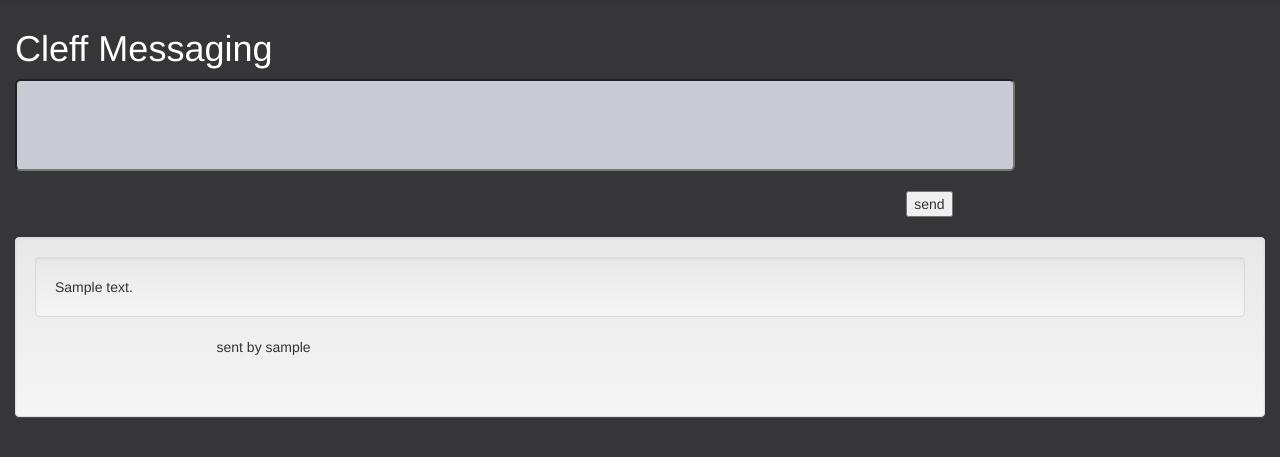
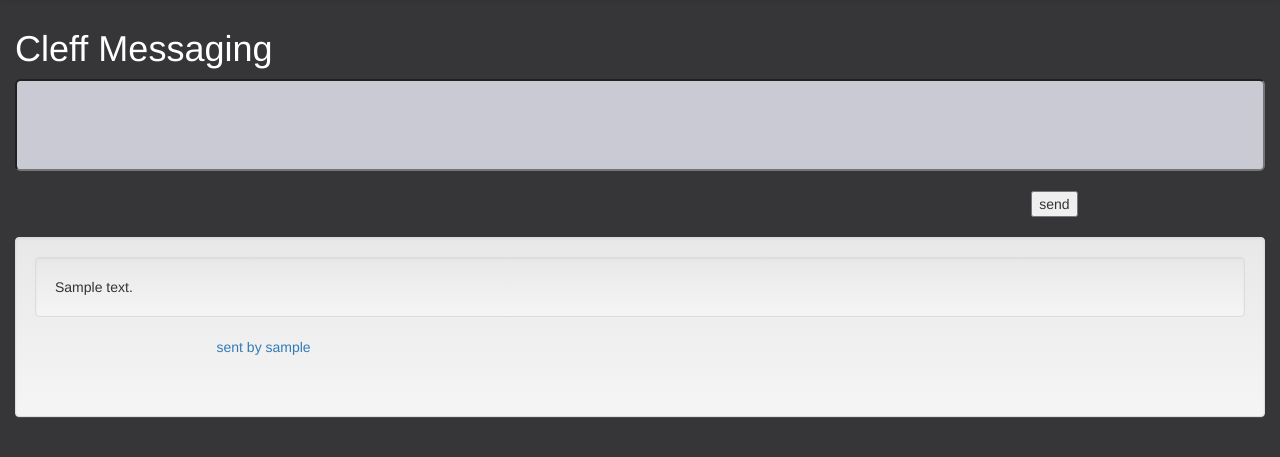
Before and after one commit to lancekrogers/music-network, a Django app: a page that uses cleff/messaging/templates/messaging/musicianmusicianconversation_detail.html in a window 1280 px wide. Shown: the part 51-508 px from the top of the page. Run offline with Django 3.2, Linux system fonts and the light colour scheme; a user stored in the database is signed in; tables that the repository leaves empty hold one stand-in row (values such as "Sample post"); some libraries are stand-ins or nearby versions.

Commit message:
href to sender in message detail

```diff
--- a/cleff/Forum/templates/Forum/musicianpost_list.html
+++ b/cleff/Forum/templates/Forum/musicianpost_list.html
@@ -31,7 +31,7 @@
 
 {% else %}
 
-    <h2>No Post Yet</h2>
+    <h2 class="white-h1">No Post Yet</h2>
 
 {% endif %}
     </div>
--- a/cleff/Forum/templates/Forum/nonmusicianpost_list.html
+++ b/cleff/Forum/templates/Forum/nonmusicianpost_list.html
@@ -32,7 +32,7 @@
 
 {% else %}
 
-    <h2>No Post Yet</h2>
+    <h2 class="white-h1">No Post Yet</h2>
 
 {% endif %}
     </div>
--- a/cleff/cleff_main/templates/main/base.html
+++ b/cleff/cleff_main/templates/main/base.html
@@ -31,6 +31,11 @@
 <div class="container-fluid"><br />
 <div align="Center" class="well well-lg" class="container-fluid"><h1>CLEFF</h1></div>
 
+{% if request.user.musician %}
+    {% include 'navbar-musician.html' %}
+{% elif request.user.nonmusician%}
+    {% include 'navbar-non-musician.html' %}
+{% endif %}
 
 
 {% block body %}
--- a/cleff/cleff_main/urls.py
+++ b/cleff/cleff_main/urls.py
@@ -3,8 +3,8 @@ from .views import home, feed, musician_current_location_view, \
     nonmusician_current_location_view, denied
 
 urlpatterns = [
-    url(r'^home/$', home, name='home'),
-    url(r'^$', feed, name='feed'),
+    url(r'^$', home, name='home'),
+    url(r'^cleff-feed/$', feed, name='feed'),
     url(r'^denied/$', denied, name='denied'),
     url(r'^current/$', musician_current_location_view, name='current'),
     url(r'^non-music-current/$', nonmusician_current_location_view, name='non_current'),
--- a/cleff/messaging/templates/messaging/musicianmusicianconversation_detail.html
+++ b/cleff/messaging/templates/messaging/musicianmusicianconversation_detail.html
@@ -22,7 +22,8 @@
 
     <section>
 
-   <div class='well' id="one"> {{ m.message }}</div><br /><div id="two">sent by {{ m.sender }}</div><br><br>
+   <div class='well' id="one"> {{ m.message }}</div><br />
+        <div id="two"><a href="{% url 'profiles:m_public_profile' m.sender.pk %}">sent by {{ m.sender }}</a></div><br><br>
 
     </section>
 
--- a/cleff/profiles/models.py
+++ b/cleff/profiles/models.py
@@ -57,7 +57,7 @@ class NonMusician(ProfileModel):
     musicians = models.ManyToManyField('SavedMusician', blank=True)
 
     def __str__(self):
-        return 'Username: {}'.format(self.user.username)
+        return '{}'.format(self.user.username)
 
 
 class Genre(models.Model):
@@ -88,7 +88,7 @@ class Video(models.Model):
 class InstrumentGroup(models.Model):
     user_pk = models.IntegerField(default=-1)
     family = models.CharField(choices=INSTRUMENT_CLASSES, max_length=60)
-    description = models.CharField(max_length=50)
+    description = models.CharField(max_length=50, blank=True)
     timestamp = models.DateTimeField(auto_now_add=True)
 
     def __str__(self):
--- a/cleff/static/css/style.css
+++ b/cleff/static/css/style.css
@@ -211,14 +211,14 @@ height: 0;
 
 .forum_text {
     min-height: 6.6em;
-    min-width: 80%;
+    min-width: 100%;
     background-color: #CACAD4;
     border-radius: .4em;
 
 }
 
 .forum_send_placement {
-    padding-right: 25%;
+    padding-right: 15%;
 }
 
 .white-h1 {
```
